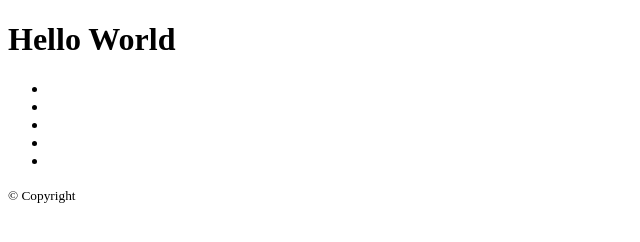
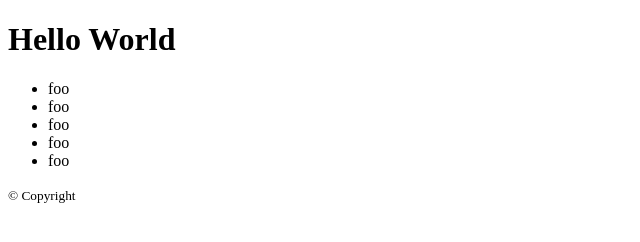
Before and after one commit to stribis/git_intro_919, a plain HTML site: page index.html in a window 1280 px wide. Shown: the whole page, without its empty margins (0-640 px from the left). Drawn offline with Linux system fonts and the light colour scheme.

Commit message:
add content to list items

```diff
--- a/index.html
+++ b/index.html
@@ -11,11 +11,11 @@
   </header>
   <main>
     <ul>
-      <li></li>
-      <li></li>
-      <li></li>
-      <li></li>
-      <li></li>
+      <li>foo</li>
+      <li>foo</li>
+      <li>foo</li>
+      <li>foo</li>
+      <li>foo</li>
     </ul>
   </main>
   <footer>
```
